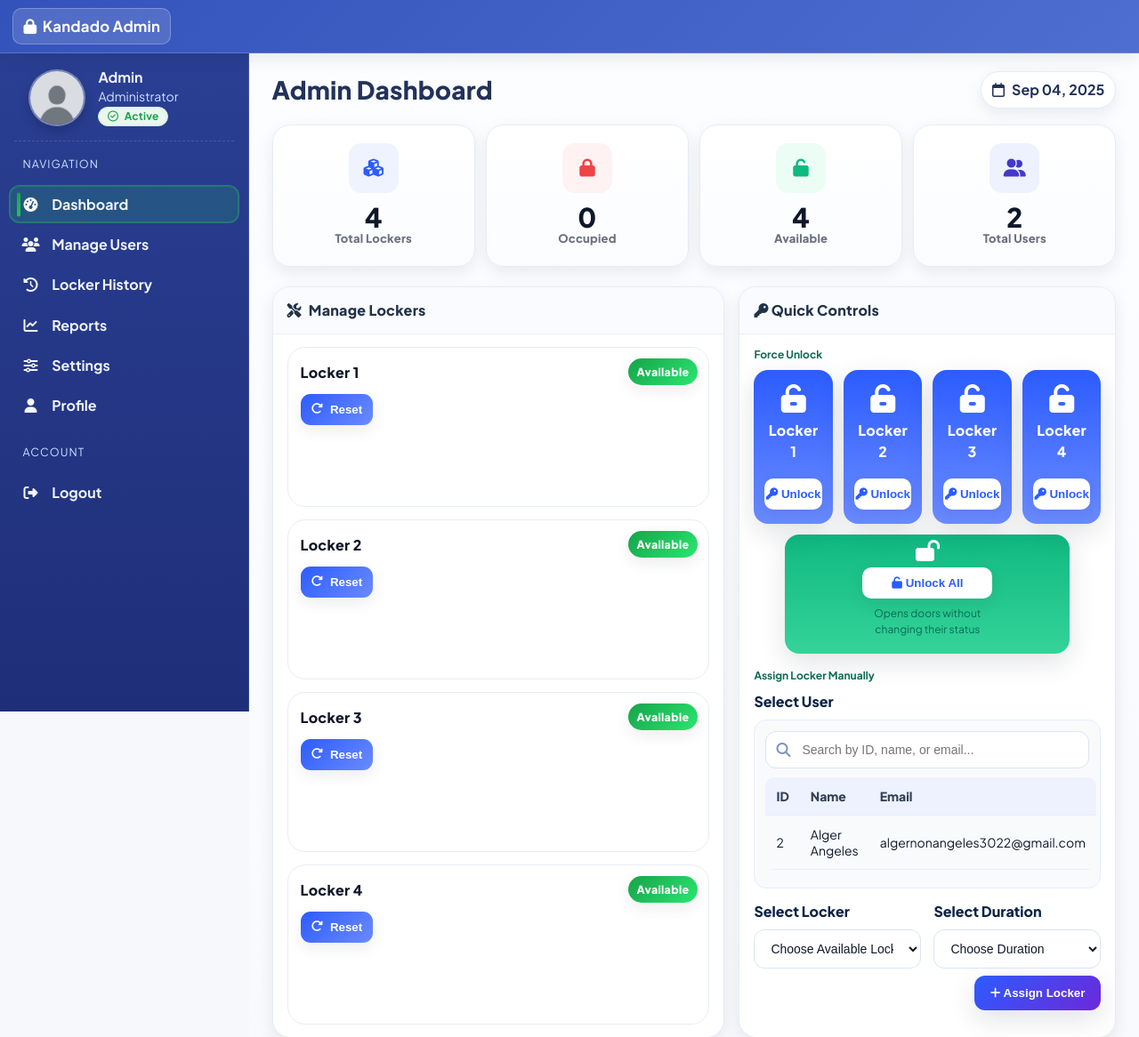
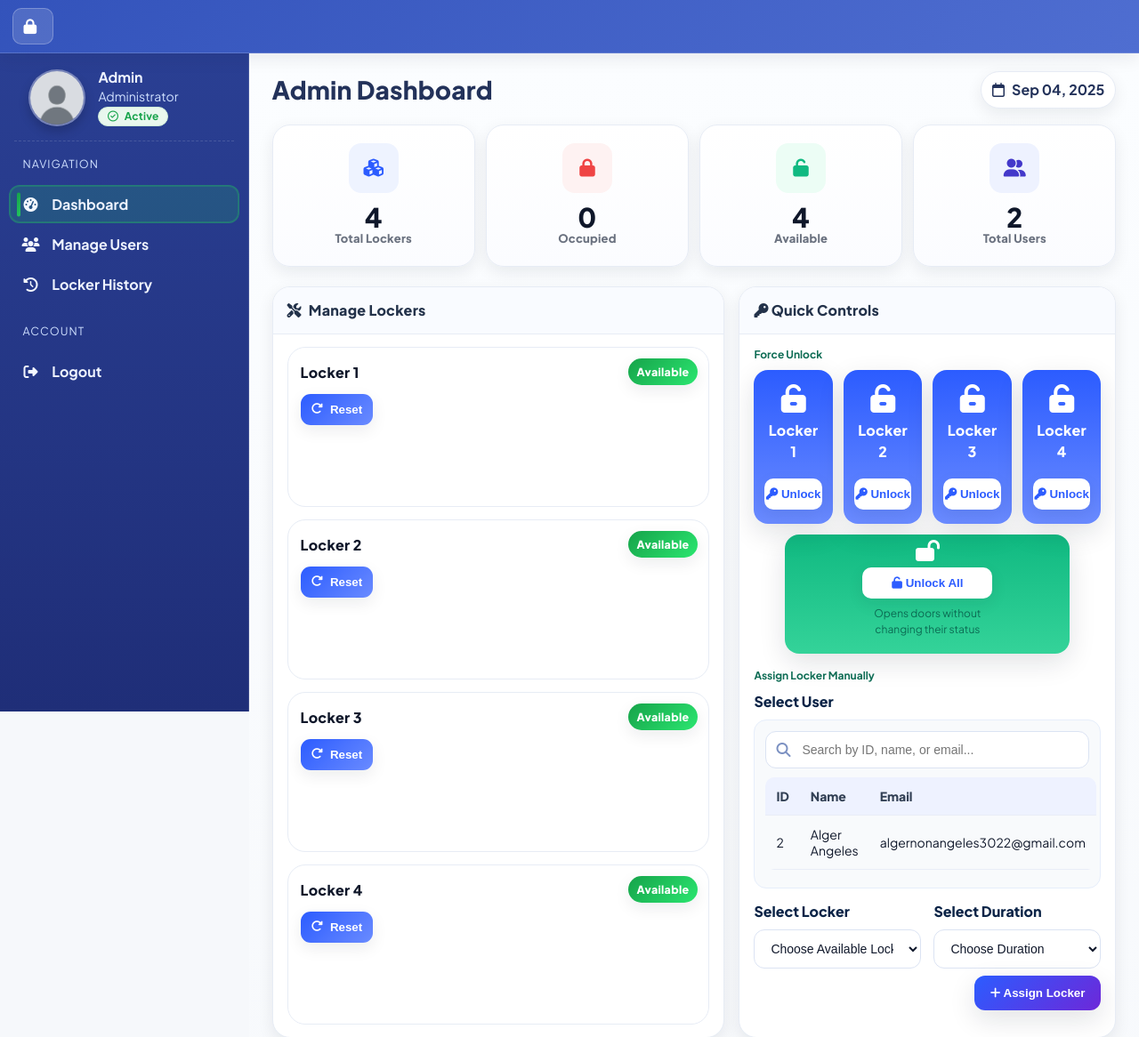
Before and after one commit to algernon01/kandado, a PHP site: page /public/admin/dashboard.php in a window 1280 px wide. Shown: the top 1166 px of the page at 89% size. Run offline with PHP 8.4, Linux system fonts and the light colour scheme; a user stored in the database is signed in; data comes from the database, SQL or seed files in the repository; data that the repository does not hold is empty; some libraries are stand-ins or nearby versions.

Commit message:
change again

```diff
--- a/includes/admin_header.php
+++ b/includes/admin_header.php
@@ -296,7 +296,7 @@ body > main#content{
       <i class="fas fa-bars"></i>
     </button>
     <a href="dashboard.php" class="logo-text" aria-label="Go to dashboard">
-      <i class="fa-solid fa-lock"></i> &nbsp;Kandado Admin
+      <i class="fa-solid fa-lock"></i> &nbsp;
     </a>
   </div>
 </header>
@@ -335,21 +335,7 @@ body > main#content{
         <i class="fas fa-history"></i> <span>Locker History</span>
       </a>
     </li>
-    <li>
-      <a href="/kandado/admin/reports.php" class="<?= isActive('reports.php') ?>" aria-current="<?= $currentPage === 'reports.php' ? 'page' : 'false' ?>">
-        <i class="fas fa-chart-line"></i> <span>Reports</span>
-      </a>
-    </li>
-    <li>
-      <a href="/kandado/admin/settings.php" class="<?= isActive('settings.php') ?>" aria-current="<?= $currentPage === 'settings.php' ? 'page' : 'false' ?>">
-        <i class="fas fa-sliders"></i> <span>Settings</span>
-      </a>
-    </li>
-    <li>
-      <a href="../profile.php" class="<?= isActive('profile.php') ?>" aria-current="<?= $currentPage === 'profile.php' ? 'page' : 'false' ?>">
-        <i class="fas fa-user"></i> <span>Profile</span>
-      </a>
-    </li>
+
   </ul>
 
   <div class="sidebar-section-label">Account</div>
```
